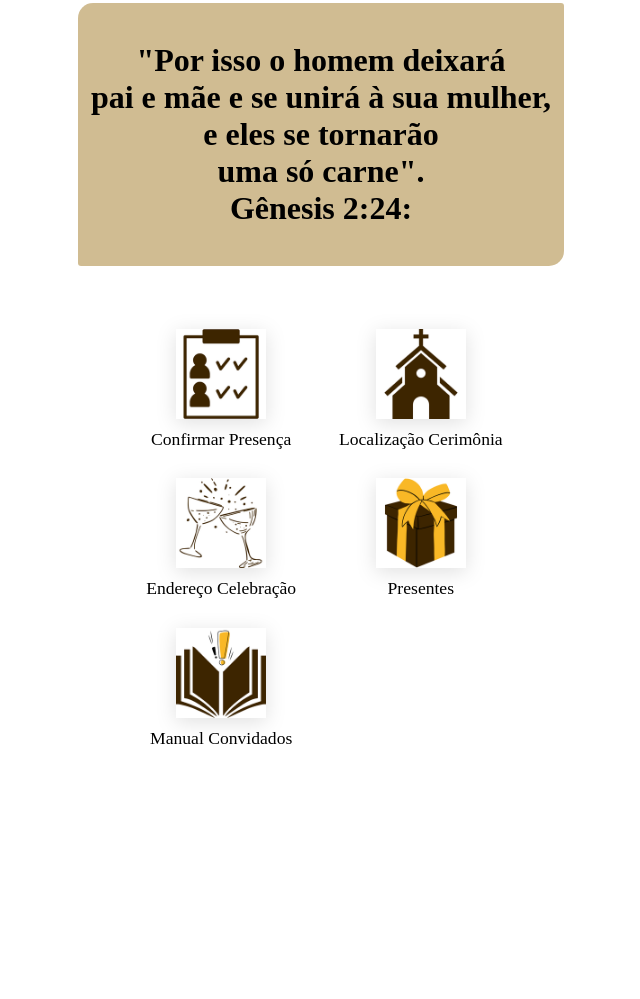
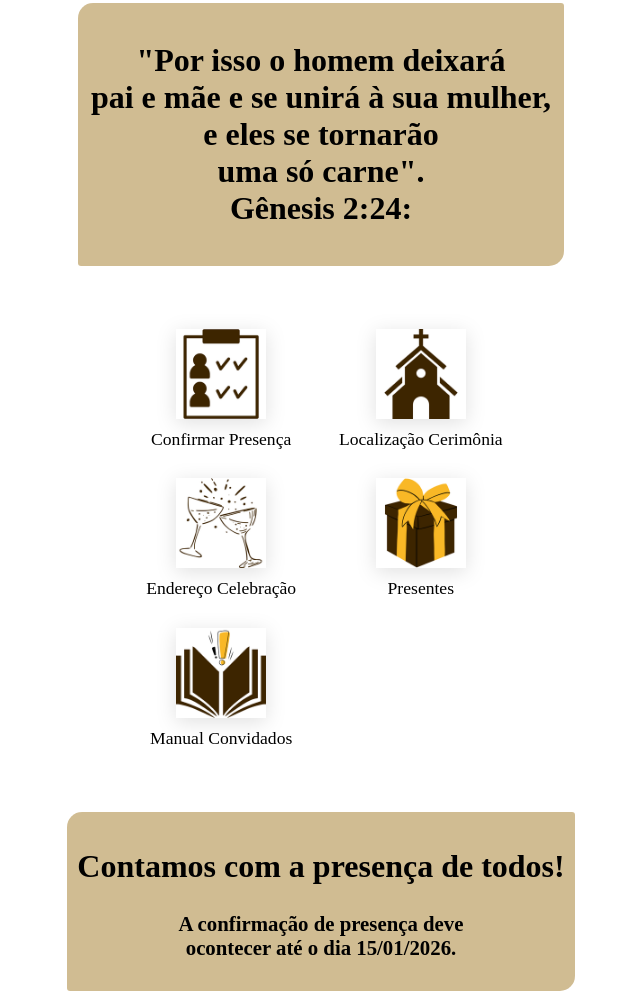
Before and after one commit to Douglas-Finexis/Convite-Casamento, a plain HTML site: page index.html in a window 1280 px wide. Shown: the part 1682-2681 px from the top of the page, without its empty margins (319-959 px from the left). Before the commit the page ends 2439 px from the top, so only its background shows below. Drawn offline with Linux system fonts and the light colour scheme; a web font is replaced by a local one.

Commit message:
Atualização de Confirmação

```diff
--- a/index.css
+++ b/index.css
@@ -160,3 +160,22 @@ main {
   color: rgb(179, 147, 79);;
   font-weight: bold;
 }
+
+.frase-2 {
+    margin-top: 5%;
+    padding: 10px;
+    background-color: rgba(179, 147, 79, 0.616);
+    border-radius: 15px 3px 15px 3px;
+    font-family: "Epunda Slab", serif;
+    font-weight: normal;
+}
+
+.frase-2 h1 {
+    font-size: clamp(1rem, 5vw, 2rem);
+}
+
+.frase-2 p {
+  text-align: center;
+  font-weight: bold;
+  font-size: clamp(1rem, 3vw, 1.3rem);
+}
--- a/index.html
+++ b/index.html
@@ -84,6 +84,17 @@
 
             <a class="ghost"></a>
         </section>
+
+        <section class="frase-2">
+            <h1>
+                Contamos com a presença de todos!
+            </h1>
+
+            <p>
+                A confirmação de presença deve<br>
+                ocontecer até o dia 15/01/2026.
+            </p>
+        </section>
     </main>
 
 </body>
```
